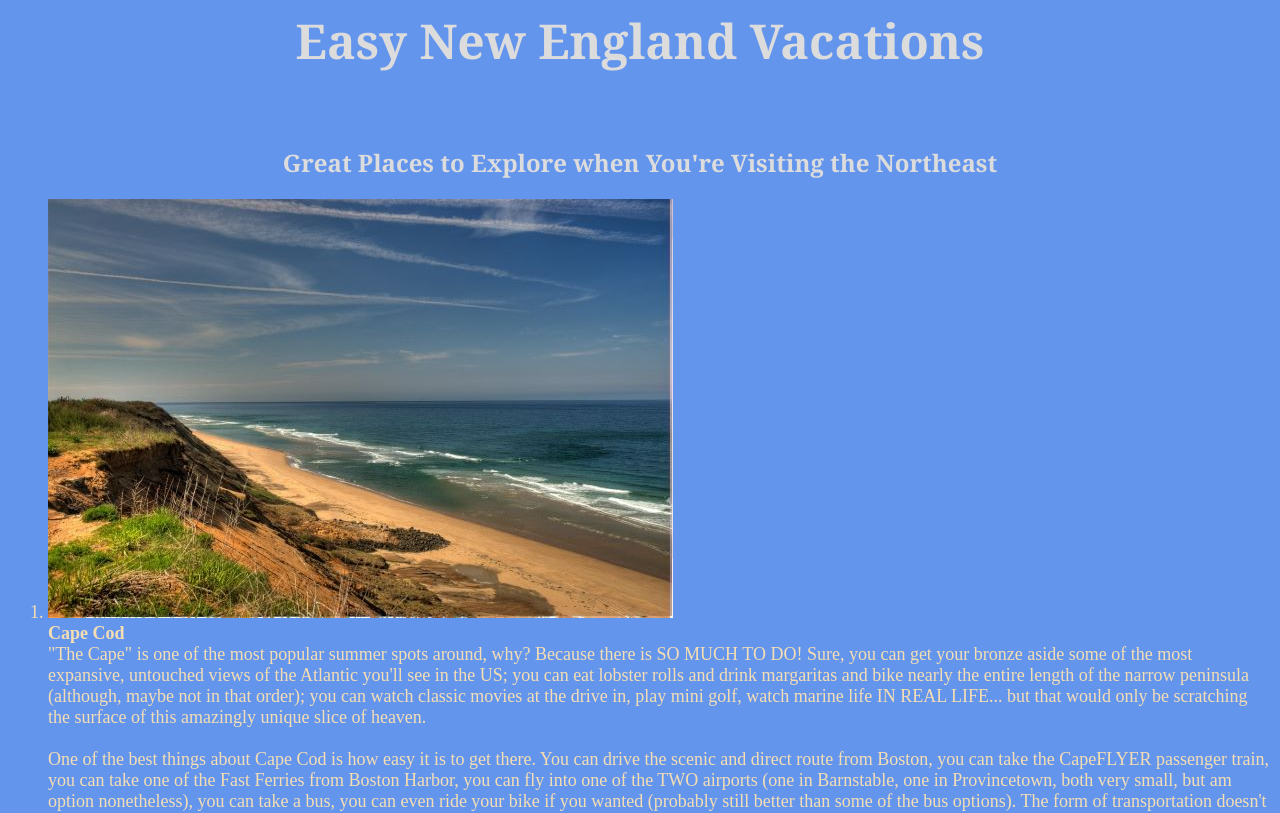
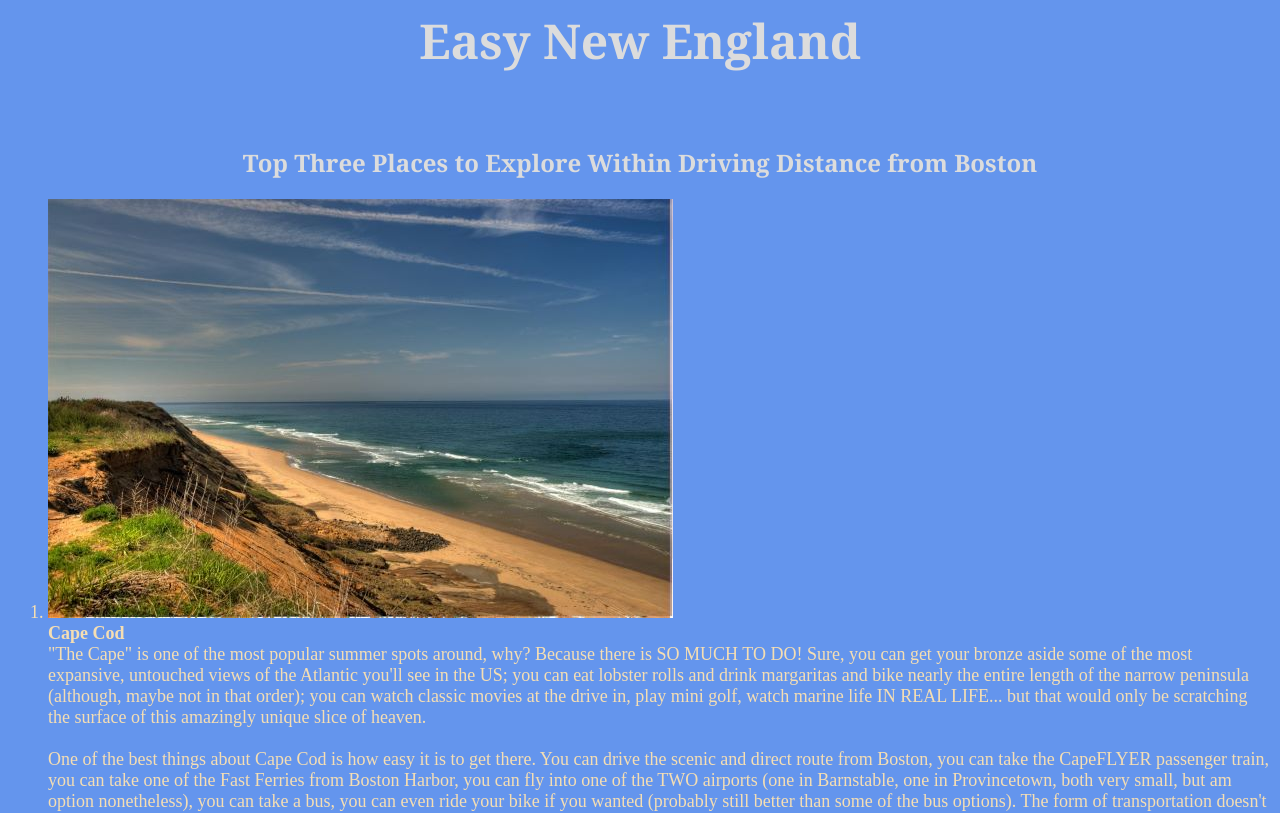
Before and after one commit to mollytreadwell/Tavel-Guide, a plain HTML site: page index.html in a window 1280 px wide. Shown: the top 813 px of the page. Drawn offline with Linux system fonts and the light colour scheme.

Commit message:
Update index.html

```diff
--- a/index.html
+++ b/index.html
@@ -17,9 +17,9 @@
 
         </style>
     </head>
-<h1> Easy New England Vacations</h1>
+<h1> Easy New England</h1>
 <br>
-    <h2> Great Places to Explore when You're Visiting the Northeast</h2>
+    <h2> Top Three Places to Explore Within Driving Distance from Boston</h2>
 <body>
 <ol>
 <li>
```
